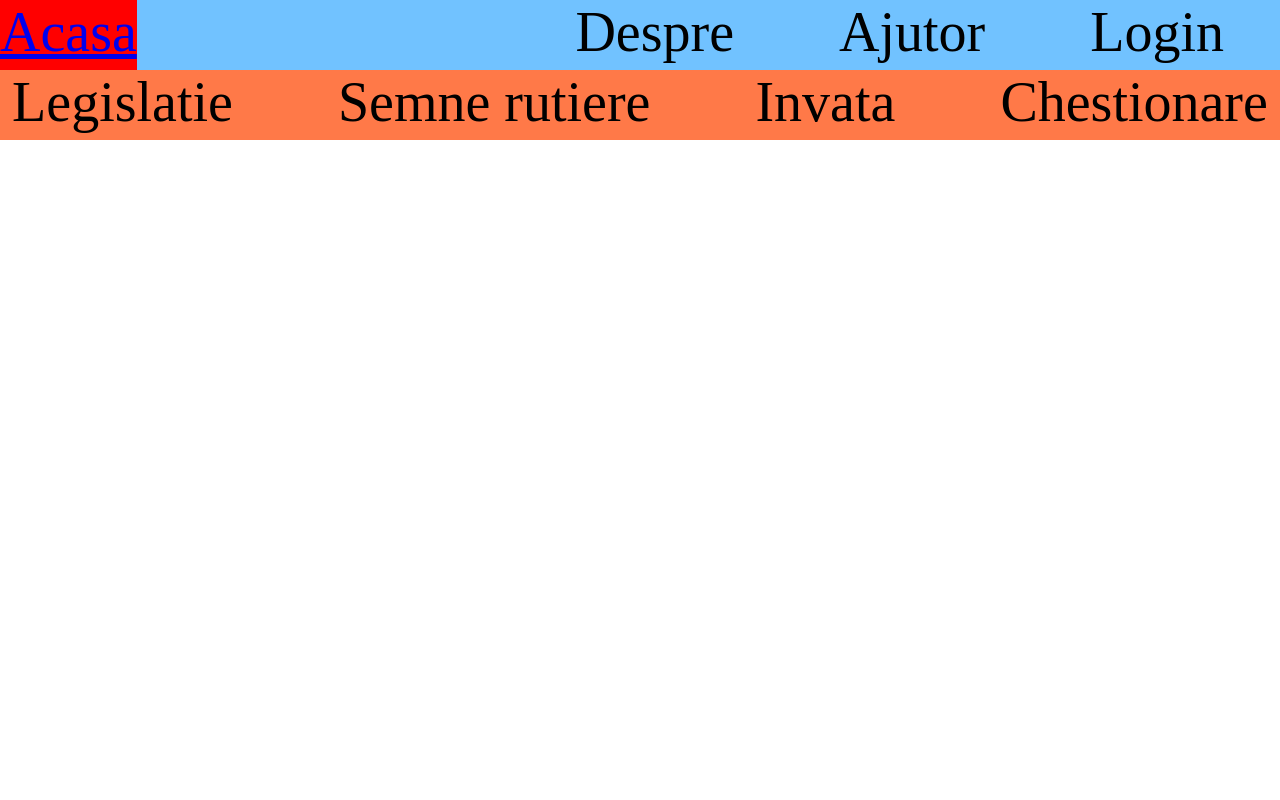
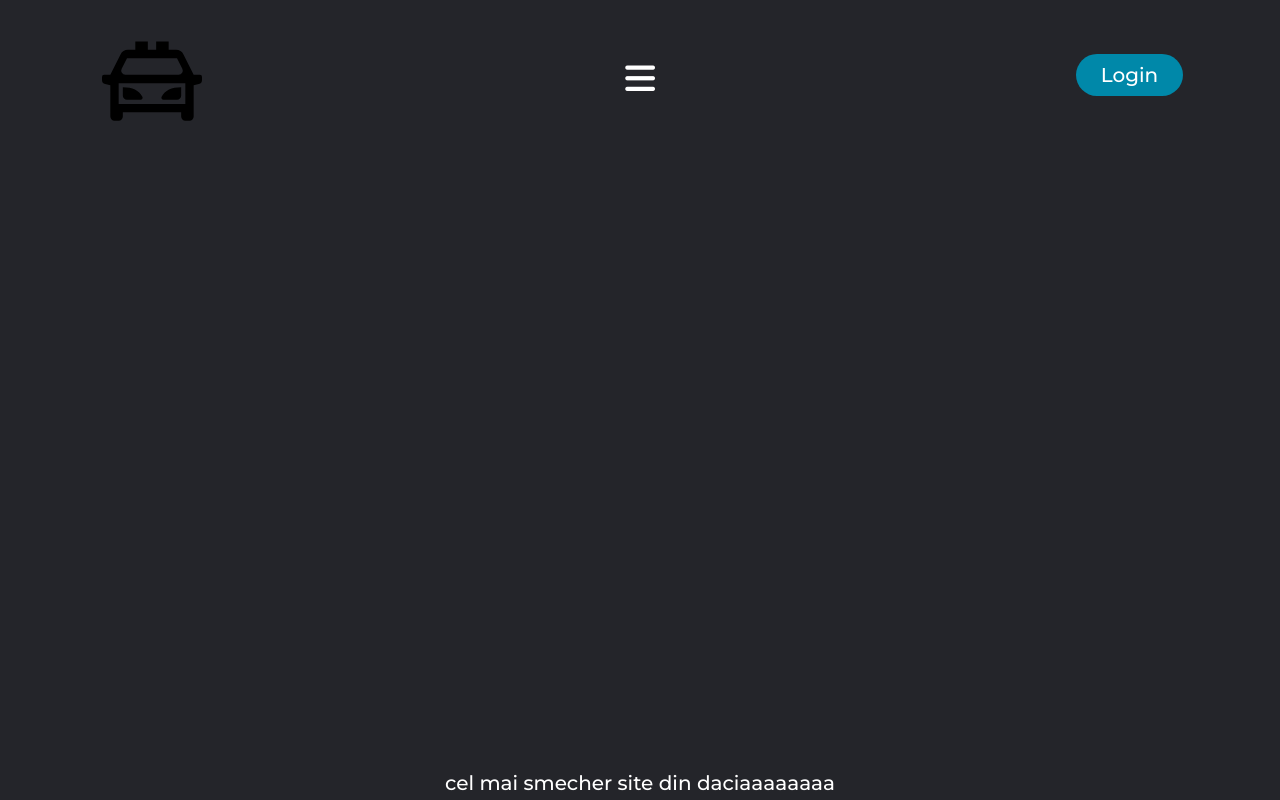
Before and after one commit to TeodorescuCalin/RoT, a PHP site: page /pages/navbar.html in a window 1280 px wide. Run offline with PHP 8.4, Linux system fonts and the light colour scheme; style sheets or scripts are compiled from the project's sources; some libraries are stand-ins or nearby versions.

Commit message:
made navbar responsive

```diff
--- a/src/pages/navbar.html
+++ b/src/pages/navbar.html
@@ -1,28 +1,55 @@
 <!DOCTYPE html>
-<html lang="en">
+<html lang="ro">
 <head>
     <meta charset="UTF-8">
     <title>Romanian Traffic Signs Tutor</title>
-
     <link rel="stylesheet" href="../styles/navbar.css">
-    <script src="../scripts/navbarResize.js"> </script>
+    <link rel="preconnect" href="https://fonts.googleapis.com">
+    <link rel="preconnect" href="https://fonts.gstatic.com" crossorigin>
+    <script src="https://kit.fontawesome.com/3ec5bc2749.js" crossorigin="anonymous"></script>
+    <!--    <script src="../scripts/navbarResize.js"> </script>-->
 </head>
 <body>
 
-    <div class="barBlock">
-        <div id="topBar" class="topBarBlock">
-            <a href="navbar.html" id="homeButton" class="topBarBlock__home"> Acasa </a>
-            <a id="aboutButton" class="topBarBlock__about"> Despre </a>
-            <a id="helpButton" class="topBarBlock__help"> Ajutor </a>
-            <a id="loginButton" class="topBarBlock__login"> Login </a>
-        </div>
+<header>
+    <a href="#" class="homeButton">
+        <svg id="logo" href="#" xmlns="http://www.w3.org/2000/svg" viewBox="0 0 24 24" width="100" height="100">
+            <path fill="none" d="M0 0h24v24H0z"/>
+            <path d="M4 13v5h16v-5H4zm1.618-2h12.764a1 1 0 0 0 .894-1.447L18 7H6L4.724 9.553A1 1 0 0 0 5.618 11zM22 13.5V21a1 1 0 0 1-1 1h-1a1 1 0 0 1-1-1v-1H5v1a1 1 0 0 1-1 1H3a1 1 0 0 1-1-1v-7.5l-1.243-.31A1 1 0 0 1 0 12.22v-.72a.5.5 0 0 1 .5-.5H2l2.447-4.894A2 2 0 0 1 6.237 5H8V3h3v2h2V3h3v2h1.764a2 2 0 0 1 1.789 1.106L22 11h1.5a.5.5 0 0 1 .5.5v.72a1 1 0 0 1-.757.97L22 13.5zM5 14c2.317 0 3.879.755 4.686 2.264a.5.5 0 0 1-.441.736H6a1 1 0 0 1-1-1v-2zm14 0v2a1 1 0 0 1-1 1h-3.245a.5.5 0 0 1-.44-.736C15.12 14.754 16.682 14 19 14z"/>
+        </svg>
+    </a>
+    <nav class="navBar">
+        <input type="checkbox" id="checkNav">
+        <label for="checkNav" class="dropNav">
+            <i class="fa-solid fa-bars"></i>
+        </label>
+        <ul class="navButtons">
+            <li> <a href="https://www.scoalarutiera.ro/curs-legislatie" target="_blank" id="learnButton"> Invata </a> </li>
+            <li> <a href="#" id="highwayCodeButton"> Legislatie </a>
+                <ul class="subMenuHighwayCode">
+                    <li> <a href="#" id="romanianHigwayCode"> Romania </a> </li>
+                    <li> <a href="#" id="otherHigwayCode"> altele </a> </li>
+                </ul>
+            </li>
+            <li> <a href="#" id="roadSigns"> Semne de circulatie </a> </li>
+            <li> <a href="#" id="testsButton"> Chestionare </a> </li>
+            <li> <a href="#" id="aboutButton"> Despre </a> </li>
+            <li> <a href="#" id="helpButton"> Ajutor </a> </li>
+        </ul>
+    </nav>
+    <button type="button" class="loginButton"> Login </button>
 
-        <div id="menuBar" class="menuBarBlock">
-            <a id="legislationButton" class="menuBarBlock__legislation"> Legislatie </a>
-            <a id="signsButton" class="menuBarBlock__signs"> Semne rutiere </a>
-            <a id="learnButton" class="menuBarBlock__learn"> Invata </a>
-            <a id="testButton" class="menuBarBlock__test"> Chestionare </a>
-        </div>
-    </div>
+<!--        <div id="menuBar" class="menuBarBlock">-->
+<!--            <a id="legislationButton" class="menuBarBlock__legislation"> Legislatie </a>-->
+<!--            <a id="signsButton" class="menuBarBlock__signs"> Semne rutiere </a>-->
+<!--            <a id="learnButton" class="menuBarBlock__learn"> Invata </a>-->
+<!--            <a id="testButton" class="menuBarBlock__test"> Chestionare </a>-->
+<!--        </div>-->
+<!--    </div>-->
+</header>
+
+    <div class="textHomePage"> cel mai smecher site din daciaaaaaaaa </div>
+
+
 </body>
 </html>
--- a/src/styles/navbar.scss
+++ b/src/styles/navbar.scss
@@ -1,70 +1,275 @@
-body {
-    margin: 0;
-}
+@import url('https://fonts.googleapis.com/css2?family=Montserrat:wght@500&display=swap');
 
-$top-bar-colour: #71c2ff;
-$menu-bar-colour: #ff7948;
-$hover-colour: red;
+$gradientColor: linear-gradient(to right, rgb(113, 194, 255) 5%, rgb(52, 88, 119));
+$hoverColor: #0088a9;
+$backgroundColor: #24252A;
+$subMenuBoxShadowColor: rgba(0, 0, 0, 0.24) 0px 3px 8px;
+$loginButtonColor: rgba(0, 136, 169, 1);
+$loginButtonHoverColor: rgba(0, 136, 169, 0.5);
 
 @mixin flex-display($justify: left){
     display: flex;
-    flex-direction: row;
+    //flex-direction: row;
     justify-content: $justify;
 }
 
-
-.barBlock {
-    font-size: 100px;
+@mixin block-display($display: left){;
+    text-align: center;
+    display: $display;
 }
 
-.topBarBlock {
-    @include flex-display;
-    gap: 1.5em;
-
-    background-color: $top-bar-colour;
-
-    height: 1em;
-
-    font-size: 70px;
-
+* {
+    box-sizing: border-box;
+    margin: 0;
+    padding: 0;
+    background-color: $backgroundColor;
 }
 
-.topBarBlock > * {
-
-    height: 1.25em;
-
-    font-size: 80%;
+header {
+    @include flex-display(space-between);
+    position: absolute;
+    width: 100%;
+    top: 0;
+    right: 0;
+    align-items: flex-start;
+    background: transparent;
+    padding: 20px 6%;
+    transition: all .50s ease;
 }
 
-
-a:hover {
-    background-color:$hover-colour;
+.navButtons{
+    position: relative;
+    display: flex;
+    top: 38px;
+    list-style: none;
 }
 
-#homeButton {
-    margin-right: auto;
+.navButtons a:hover {
+    color: $hoverColor;
 }
 
-#loginButton {
-    margin-right: 1em;
+.navButtons a:active {
+    color: yellow;
 }
 
-
-.menuBarBlock {
-    @include flex-display(center);
-    gap: 1.5em;
-
-    height: 1em;
-
-    font-size: 70px;
-
-    background-color: $menu-bar-colour;
+.navButtons a, .loginButton {
+    @include block-display(block);
+    color: white;
+    font-family: "Montserrat", sans-serif;
+    font-weight: 500;
+    font-size: 20px;
+    text-decoration: none;
+    padding: 5px 0;
+    margin: 0 20px;
+    //transition: all .50s ease;
 }
 
-.menuBarBlock > * {
+.homeButton {
+    padding: 9px 25px;
+}
 
-    height: 1.25em;
+.loginButton {
+    position: relative;
+    padding: 9px 25px;
+    border: none;
+    border-radius: 50px;
+    background-color: $loginButtonColor;
+    cursor: pointer;
+    top: 34px;
+    transition: all .50s ease;
+}
 
-    font-size: 80%;
+.loginButton:hover {
+    background-color: $loginButtonHoverColor;
+}
 
+.subMenuHighwayCode {
+    position: relative;
+    background-color: #0088a9;
+    display: none;
+    list-style: none;
+    border: none;
+    top: 15px;
+    line-height: 50px;
+    box-shadow: rgba(0, 0, 0, 0.24) 0 3px 8px;
 }
+
+nav ul li:hover ul {
+    display: block;
+}
+
+.subMenuHighwayCode a:hover {
+    color: $hoverColor;
+}
+
+div.textHomePage {
+    height: 800px;
+    display: flex;
+    justify-content: center;
+    align-content: center;
+    flex-wrap: wrap;
+    color: white;
+    font-family: "Montserrat", sans-serif;
+    font-weight: 500;
+    font-size: 20px;
+    text-decoration: none;
+    padding: 5px 0;
+    margin: 0 20px;
+    transition: all .50s ease;
+}
+
+.dropNav {
+    color: white;
+    font-size: 34px;
+    cursor: pointer;
+    display:none;
+}
+
+#checkNav {
+    display: none;
+}
+
+@media (max-width: 1304px) {
+    .navButtons {
+        @include block-display(block);
+        position: relative;
+        width: 100%;
+        top: 60px;
+        visibility: hidden;
+        line-height: 80px;
+        padding: 0 0 0 0;
+    }
+
+    .dropNav {
+        position: relative;
+        display: block;
+        width: 100%;
+        height: 20%;
+        left: 45%;
+        justify-content: center;
+        align-items: center;
+        line-height: 120px;
+    }
+
+    .navButtons a {
+        font-size: 28px;
+    }
+
+    .subMenuHighwayCode {
+        line-height: 50px;
+        margin-bottom: 20px;
+    }
+
+    div.textHomePage {
+        align-content: flex-end;
+    }
+
+    #checkNav:checked ~ .navButtons {
+        visibility: visible;
+    }
+}
+
+@media (max-width: 800px) {
+    .homeButton svg {
+        height: 90px;
+        width: 90px;
+    }
+
+    .navButtons a {
+        font-size: 20px;
+        padding: 0 0 0 0;
+    }
+
+    .navButtons {
+        line-height: 60px;
+        padding: 0 0 0 0;
+        top: 50px;
+    }
+
+    .navButtons ul {
+        padding: 0 0 0 0;
+    }
+}
+
+@media (max-width: 600px) {
+    .homeButton svg {
+        height: 65px;
+        width: 65px;
+        margin-top: 14px;
+    }
+
+    .dropNav {
+        font-size: 28px;
+    }
+
+    .loginButton {
+        font-size: 18px;
+    }
+
+    .navButtons a {
+        font-size: 18px;
+        padding: 0 0 0 0;
+    }
+
+    .navButtons {
+        top: 45px;
+        line-height: 60px;
+        padding: 0 0 0 0;
+    }
+}
+
+@media (max-width: 400px) {
+    .homeButton svg {
+        height: 60px;
+        width: 60px;
+        margin-top: 18px;
+    }
+
+    .dropNav {
+        font-size: 24px;
+        line-height: 100px;
+    }
+
+    .loginButton {
+        font-size: 16px;
+    }
+
+    .navButtons a {
+        font-size: 18px;
+        padding: 0 0 0 0;
+    }
+
+    .navButtons {
+        top: 40px;
+        line-height: 60px;
+        padding: 0 0 0 0;
+    }
+}
+
+@media (max-width: 399px) {
+    .homeButton svg {
+        height: 30px;
+        width: 30px;
+        margin-top: 18px;
+    }
+
+    .dropNav {
+        font-size: 10px;
+        line-height: 100px;
+    }
+
+    .loginButton {
+        font-size: 12px;
+    }
+
+    .navButtons a {
+        font-size: 18px;
+        padding: 0 0 0 0;
+    }
+
+    .navButtons {
+        top: 40px;
+        line-height: 60px;
+        padding: 0 0 0 0;
+    }
+}
```
